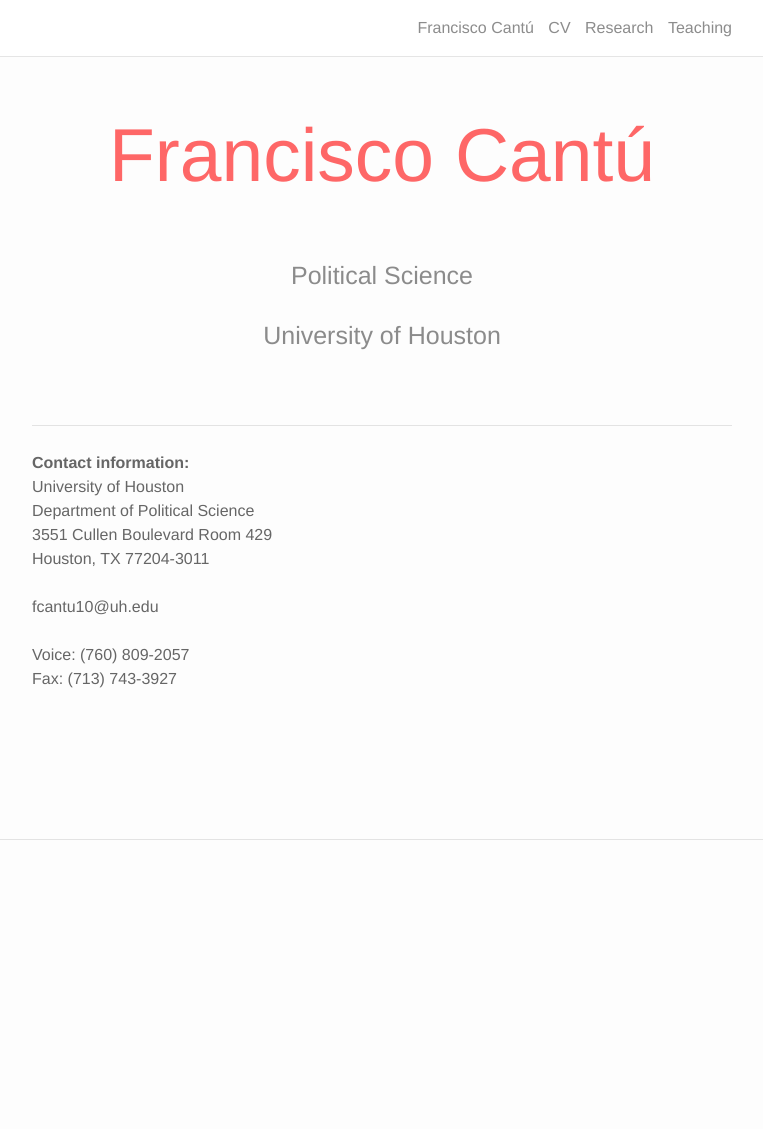
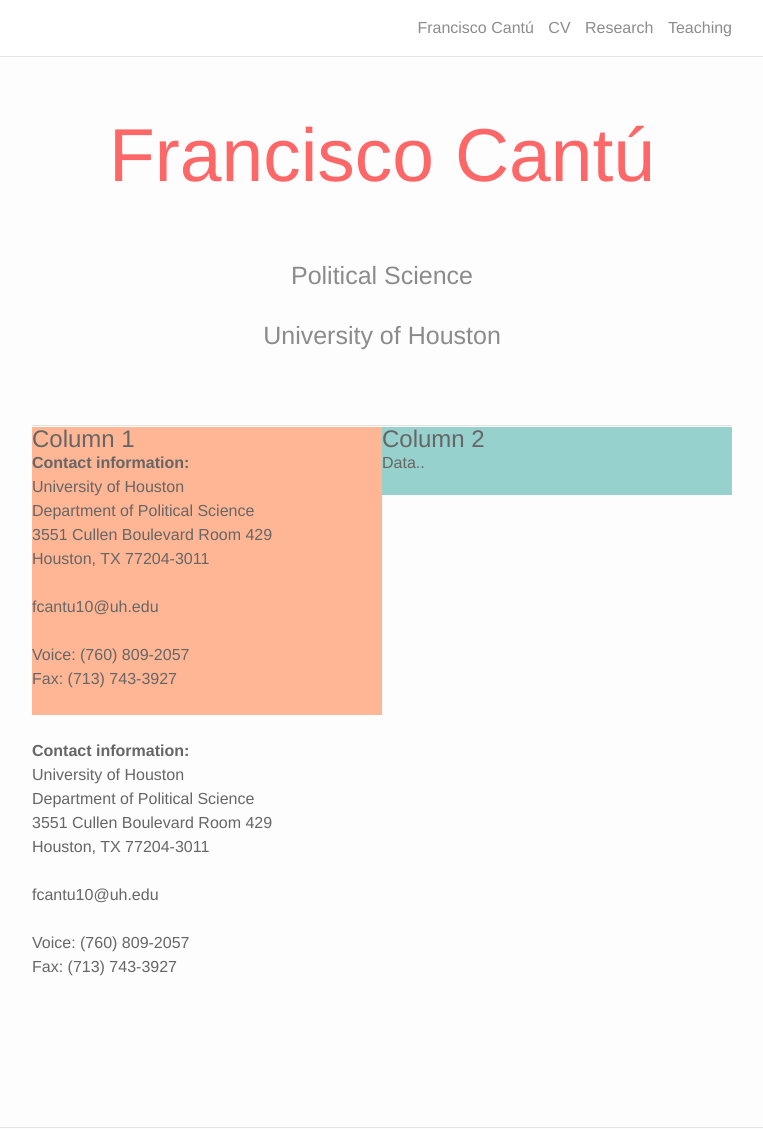
Before and after one commit to franciscocantu/franciscocantu.github.io, a Jekyll site: the page built from index.html, in a window 1280 px wide and 1129 px high. Shown: the whole window, without its empty margins (258-1021 px from the left). Built offline with Jekyll 4.4.1, drawn with Linux system fonts in a browser that asks for light colours; nearby versions of some CDN libraries.

Commit message:
Update index.html

```diff
--- a/index.html
+++ b/index.html
@@ -13,6 +13,46 @@
   <br/>
 </div>
 <hr>
+<style>
+    {
+        box-sizing: border-box;
+    }
+    /* Set additional styling options for the columns*/
+    .column {
+    float: left;
+    width: 50%;
+    }
+
+    .row:after {
+    content: "";
+    display: table;
+    clear: both;
+    }
+    </style>
+
+<body>
+    <div class="row">
+        <div class="column" style="background-color:#FFB695;">
+            <h2>Column 1</h2>
+            <b>Contact information:</b><br>
+University of Houston<br>
+Department of Political Science<br>
+3551 Cullen Boulevard Room 429<br>
+Houston, TX 77204-3011<br>
+<br>
+<a href="mailto:fcantu10@uh.edu">fcantu10@uh.edu</a>
+<br>
+<br>
+Voice: (760) 809-2057<br>
+Fax: (713) 743-3927<br>
+<br>
+        </div>
+        <div class="column" style="background-color:#96D1CD;">
+            <h2>Column 2</h2>
+            <p>Data..</p>
+        </div>
+    </div>
+ </body>
 <br>
 <b>Contact information:</b><br>
 University of Houston<br>
```
